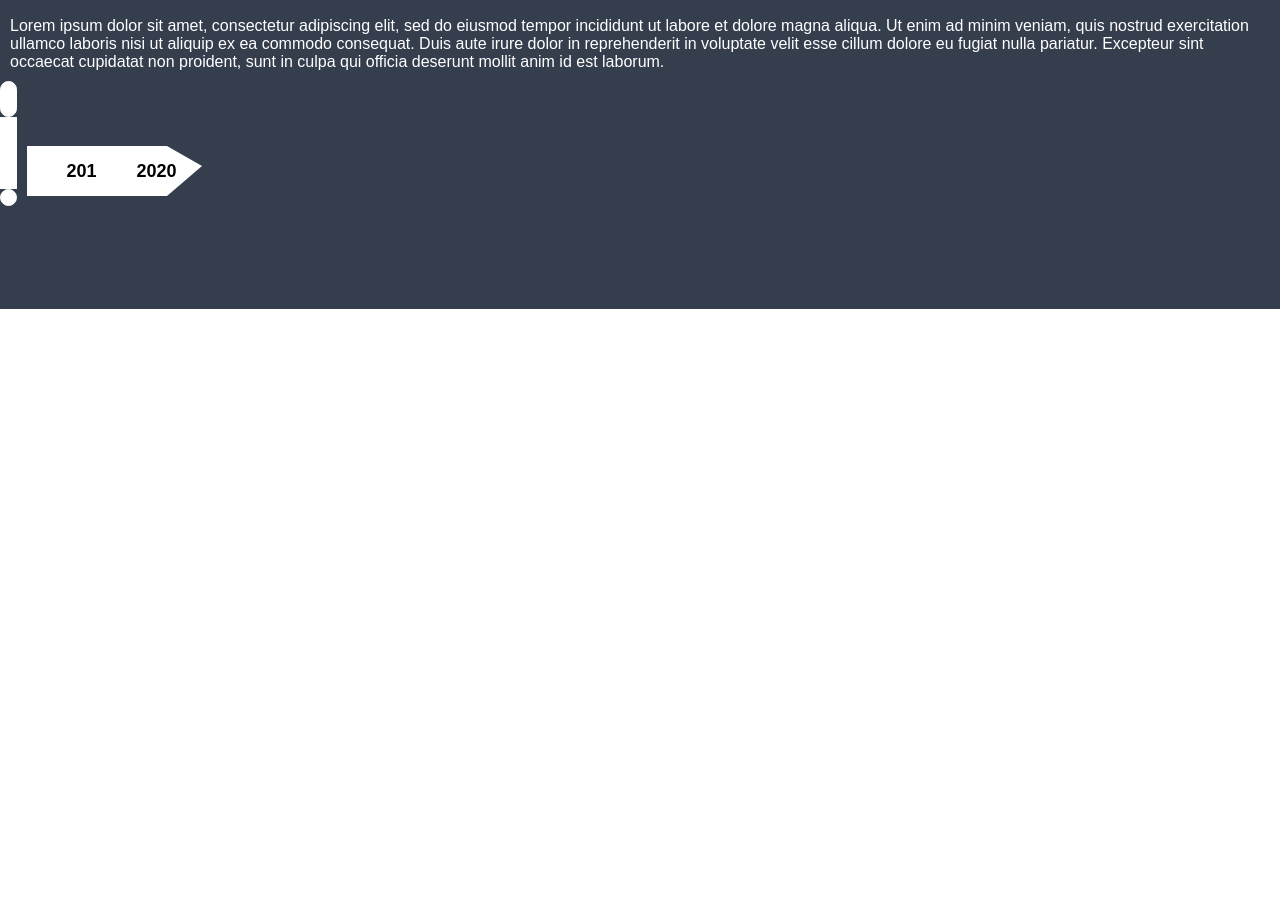
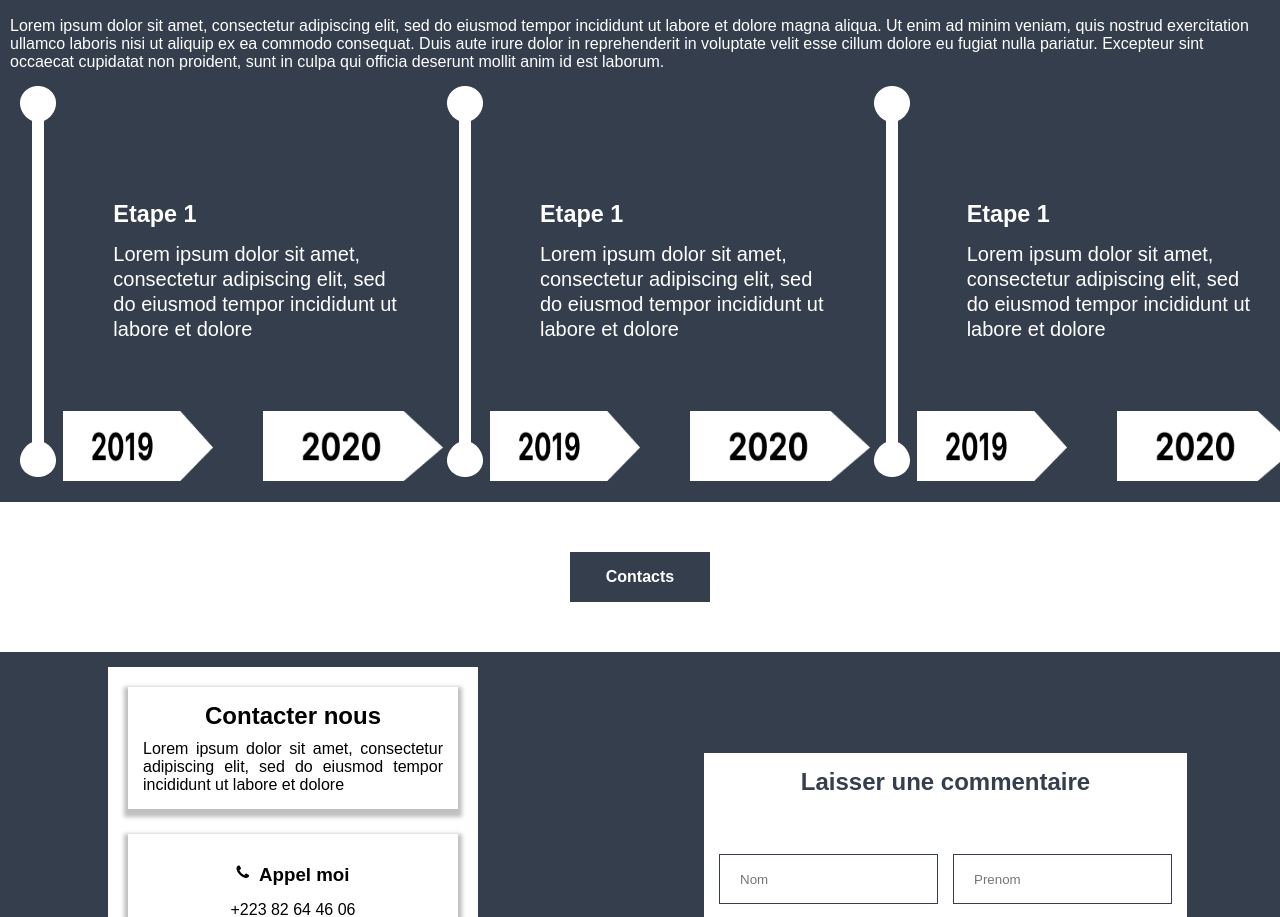
Before and after one commit to mama-ka-bah/portfolio, a plain HTML site: page portfolio.html in a window 1280 px wide. Shown: the part 1883-2800 px from the top of the page. Before the commit the page ends 2242 px from the top, so only its background shows below. Drawn offline with Linux system fonts and the light colour scheme.

Commit message:
page contact sans responsivite

```diff
--- a/portfolio.html
+++ b/portfolio.html
@@ -190,40 +190,175 @@
 
         <div class="Etapes">
 
+            <div class="elt">
+
                 <div class="figures">
-                <div class="pere">
-                    <div class="f1">
+                    <div class="fig1">
+                        <img src="images/barre.png" alt="barre">
+                    </div>
+                    <div class="annees">
+                        <div class="fig2">
+                            <img src="images/2019.png" alt="2019">
+                        </div>
+                        <div class="fig3">
+                            <img src="images/2020.png" alt="2019">
+                        </div>
+                    </div>
+                </div>
 
+                <div class="context">
+                    <h3>Etape 1</h3>
+                    <div>
+                        Lorem ipsum dolor sit amet, consectetur adipiscing elit, sed do
+                        eiusmod tempor incididunt ut labore et dolore
                     </div>
-                      <div class="f2">
+                </div>
 
             </div>
 
-                      <div class="f3">
-
+            <div class="elt">
+                <div class="figures">
+                    <div class="fig1">
+                        <img src="images/barre.png" alt="barre">
+                    </div>
+                    <div class="annees">
+                        <div class="fig2">
+                            <img src="images/2019.png" alt="2019">
+                        </div>
+                        <div class="fig3">
+                            <img src="images/2020.png" alt="2019">
+                        </div>
                     </div>
                 </div>
 
-                <div class="parentAnnee">
-                    <div class="mere">
-                        <div class="enf0">
-
+                <div class="context">
+                    <h3>Etape 1</h3>
+                    <div>
+                        Lorem ipsum dolor sit amet, consectetur adipiscing elit, sed do
+                        eiusmod tempor incididunt ut labore et dolore
                     </div>
-                        <div class="enf1">
-                            <h1 class="annee">2019</h1>
                 </div>
             </div>
 
-                      <div class="mere">
-                        <div class="enf0">
 
+            <div class="elt">
+                <div class="figures">
+                    <div class="fig1">
+                        <img src="images/barre.png" alt="barre">
                     </div>
-                          <div class="enf1">
-                            <h1 class="annee">2020</h1>
+                    <div class="annees">
+                        <div class="fig2">
+                            <img src="images/2019.png" alt="2019">
+                        </div>
+                        <div class="fig3">
+                            <img src="images/2020.png" alt="2019">
                         </div>
                     </div>
                 </div>
+
+                <div class="context">
+                    <h3>Etape 1</h3>
+                    <div>
+                        Lorem ipsum dolor sit amet, consectetur adipiscing elit, sed do
+                        eiusmod tempor incididunt ut labore et dolore
                     </div>
+                </div>
+            </div>
+
+
+        </div>
+
+    </div>
+
+
+
+    <div class="debContact">
+        Contacts
+    </div>
+
+    <div class="mesContacts">
+        <div class="detailsContact">
+
+            <div class="detailContact">
+                <h2>Contacter nous</h2>
+                <p>
+                    Lorem ipsum dolor sit amet, consectetur adipiscing elit,
+                     sed do eiusmod tempor incididunt ut labore et dolore
+                </p>
+            </div>
+            <div class="detailContact">
+                <div class="appel">
+                    <div class="appelmoi">
+                        <h3>Appel moi</h3>
+                        <i class="fa fa-phone" aria-hidden="true"></i>
+                    </div>
+
+                    <div>
+                        +223 82 64 46 06
+                    </div>
+                </div>
+            </div>
+            <div class="detailContact">
+                <div class="appel">
+                    <div class="appelmoi">
+                        <h3>E-mail</h3>
+                        <i class="fa fa-envelope" aria-hidden="true"></i>
+                    </div>
+
+                    <div>
+                        kmahamadou858@gmail.com
+                    </div>
+                </div>
+            </div>
+            <div class="detailContact">
+
+                <div class="appel">
+                    <div class="appelmoi">
+                        <h3>Adresse</h3>
+                        <i class="fa fa-map-marker" aria-hidden="true"></i>
+                    </div>
+
+                    <div>
+                        Bamako, Djicoroni-para
+                    </div>
+                </div>
+
+            </div>
+
+        </div>
+        <div class="formContact">
+
+
+
+            <div class="titre">
+                <h2>Laisser une commentaire</h2>
+            </div>
+
+            <div class="nomPrenom">
+                <div class="nom">
+                    <input type="text" placeholder="Nom">
+                </div>
+
+                <div class="prenom">
+                    <input type="text" placeholder="Prenom">
+                </div>
+            </div>
+
+            <div class="telMail">
+                <div class="tel">
+                    <input type="text" placeholder="Prenom">
+                </div>
+                <div class="mail">
+                    <input type="text" placeholder="Prenom">
+                </div>
+            </div>
+
+            <div class="message">
+
+                <textarea placeholder="Message"></textarea>
+            </div>
+
+
 
         </div>
     </div>
--- a/style.css
+++ b/style.css
@@ -142,6 +142,10 @@ body{
     box-shadow: 0px 4px 4px 4px rgba(0, 0, 0, 0.25);
   }
 
+  .bienvenue{
+    color: #353E4D;
+  }
+
   .liens{
     width: 80px;
     height: 350px;
@@ -177,6 +181,7 @@ body{
 
     width: 110px;
     height: 120px;
+    box-sizing: border-box;
 
     border-top-right-radius: 25px;
   }
@@ -382,7 +387,7 @@ body{
 
 .mesExperiences{
     width: 100%;
-    height: 350px;
+    /* height: 550px; */
     background: #353E4D;
     margin-bottom: 50px;
 }
@@ -398,78 +403,184 @@ body{
     padding: 10px;
 }
 
-.parentAnnee{
+.Etapes{
     display: flex;
-    justify-content: space-between;
+    /* gap: 10px; */
+    width: 100%;
+    /* flex-wrap: enveloppement; */
+    justify-content: space-around;
+    flex-wrap: wrap;
+    padding-bottom: 15px;
 }
 
-.enf1{
-    background: #fff;
-         display: inline-block;
-         height: 70px;
-         margin-left: 20px;
-         margin-top: 55px;
-         position: relative;
-         width: 50px;
-         transform: rotate(90deg);
-   }
+.figures{
+    /* width: 500px; */
+    display: flex;
+    align-items: flex-end;
+    /* gap: 5px; */
+}
 
-   .enf1:before{
-    border-bottom: 35px solid #fff;
-         border-left: 20px solid transparent;
-         border-right: 30px solid transparent;
-         content: "";
+.annees{
+    display: flex;
+    gap: 50px;
+}
 
-         left: 0px;
-         position: absolute;
-         top: -35px;
-         width: 0;
+.fig1 img{
+    height: 400px;
+    width: 50px;
+    object-fit: none;
+}
 
-   }
+.fig2 img{
+    height: 70px;
+    width: 150px;
+}
 
-   .annee{
-   font-size:18px;
-       transform: rotate(270deg);
-       text-align:center;
-       width:100%;
-        margin-bottom:-25px;
-   }
+.fig3 img{
+    height: 70px;
+    width: 180px;
+}
+
+.elt{
+    display: flex;
+    justify-content: flex-start;
+    align-items: center;
+    line-height: 25px;
+    font-size: 20px;
+    color: #fff;
+    width: auto;
+}
+
+.elt h3{
+    margin-bottom: 15px;
+}
+
+.context{
+    margin-left: -330px;
+    width: 300px;
+    margin-bottom: 25px;
+}
+
+/* .fig1{
+    display: flex;
+    flex-direction: column;
+} */
 
 
 
 
-   .pere{
-    display:flex;
-        flex-direction:column;
-    }
-    .f1{
+.debContact{
+    display: flex;
+    justify-content: center;
+    align-items: center;
+    background-color: #353E4D;
+    color: #fff;
+    margin-bottom: 50px;
+    width: 120px;
+    padding: 10px;
+    height: 30px;
+    margin-left: auto;
+    margin-right: auto;
+    font-weight: bold;
+}
 
-    border: 1px solid #fff;
-    border-radius:60px;
-    height:15px;
-    width:15px;
-    /* margin-rigth:-20px; */
-    flex-grow:2;
-    background-color:#fff;
-    }
-    .f2{
-    border: 1px solid #fff;
-    width:15px;
-    height:70px;
-    padding:0;
-    background-color:#fff;
-    }
-    .f3{
-    border: 1px solid #fff;
-    border-radius:60px;
-    height:15px;
-    width:15px;
-    background-color:#fff;
-    }
 
-    .figures{
-        display: flex;
-    }
+.mesContacts{
+    width: 100%;
+    height: 600px;
+    margin-bottom: 50px;
+    margin-top: 50px;
+    display: grid;
+    align-items: center;
+    justify-content: space-around;
+
+    display: grid;
+    grid-template-columns: 400px auto;
+    grid-template-rows: auto auto;
+    background: #353E4D;
+    gap: 25px;
+    background-color: #353E4D;
+
+}
+
+.detailsContact{
+    padding: 20px;
+    /* grid-column: span 3; */
+    background-color: #fff;
+    display: flex;
+    flex-direction: column;
+    gap: 25px;
+    margin: 15px;
+
+}
+
+.detailContact{
+    display: flex;
+    justify-content: center;
+    align-items: center;
+    flex-direction: column;
+    gap: 10px;
+    box-shadow: 0px 4px 4px 4px rgba(0, 0, 0, 0.25);
+    padding: 15px;
+}
+
+.detailContact{
+    text-align: justify;
+}
+
+.appel{
+    display: flex;
+    flex-direction: column;
+    justify-content: center;
+    align-items: center;
+    gap: 15px;
+    /* box-shadow: 0px 4px 4px 4px rgba(0, 0, 0, 0.25); */
+    padding: 15px;
+}
+
+.appelmoi{
+    display: flex;
+    flex-direction: row-reverse;
+    gap:10px
+}
+
+input[type=text], textarea {
+    width: 100%;
+    height: 50px;
+    padding: 12px 20px;
+    margin: 8px 0;
+    box-sizing: border-box;
+    border: 1px solid #353E4D;
+}
+
+.formContact{
+    background-color: #fff;
+    padding: 15px;
+    display: flex;
+    flex-direction: column;
+    gap:50px;
+    color: #353E4D;
+}
+
+
+.titre{
+    display: flex;
+    justify-content: center;
+    align-items: center;
+    color: #353E4D;
+}
+
+.nomPrenom{
+    display: flex;
+    gap: 15px;
+}
+
+.telMail{
+    display: flex;
+    gap: 15px;
+}
+
+
 
 
 
@@ -608,6 +719,10 @@ body{
         height: 400px;
     }
 
+    .Etapes{
+        flex-direction: column;
+    }
+
   }
 
   @media screen and (max-width: 400px){
```
Also changed, not shown: images/2019.png (added), images/2020.png (added), images/2021.png (added), images/barre.png (added). Lines whose indentation alone changed are shown as unchanged.
